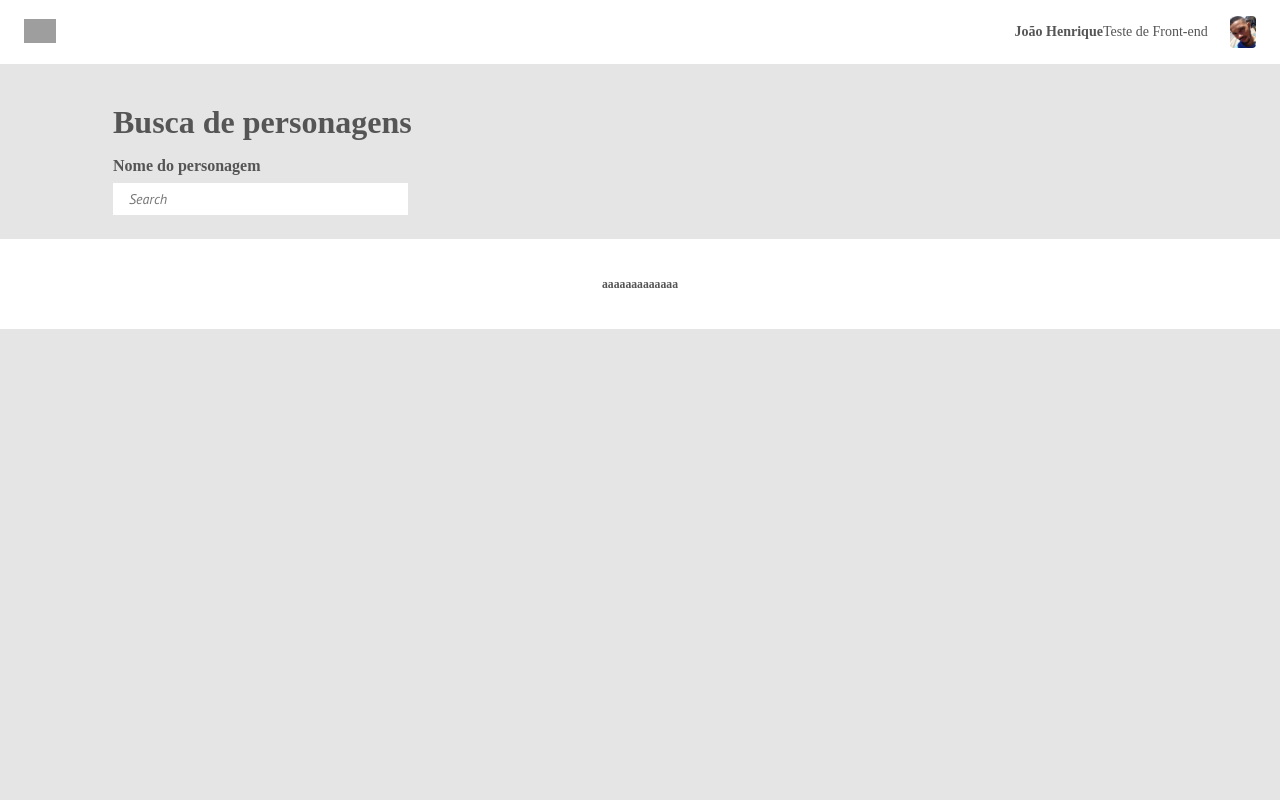
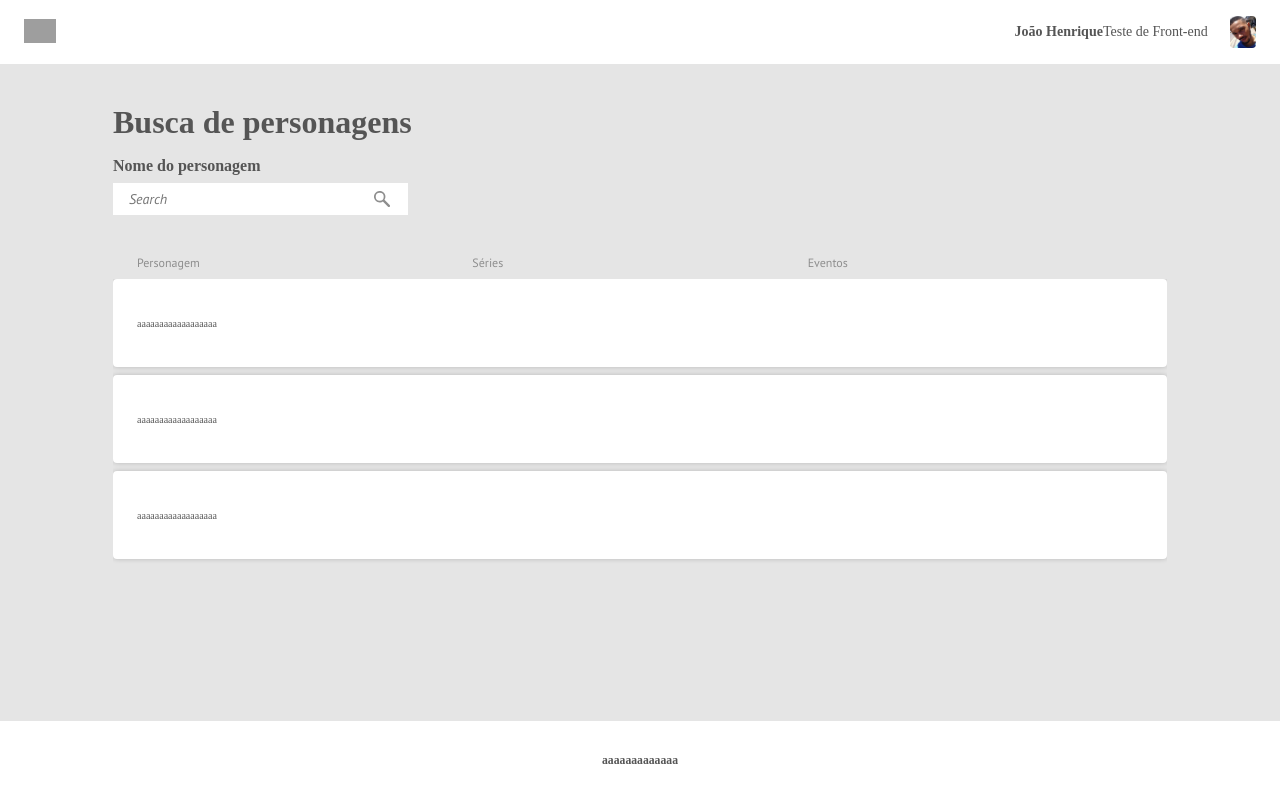
Before and after one commit to joaohqueiroz/objective-marvel, a React (Create React App) app: page / in a window 1280 px wide. Built offline with nearby package versions, Linux system fonts and the light colour scheme; no server answers; grey boxes are pictures that could not be loaded; a web font is replaced by a local one.

Commit message:
Iniciando listagem

```diff
--- a/package.json
+++ b/package.json
@@ -9,7 +9,6 @@
     "axios": "^0.21.1",
     "react": "^17.0.2",
     "react-dom": "^17.0.2",
-    "react-icons": "^4.2.0",
     "react-scripts": "4.0.3",
     "styled-components": "^5.3.0",
     "web-vitals": "^1.0.1"
--- a/src/assets/styles/global.css
+++ b/src/assets/styles/global.css
@@ -23,3 +23,14 @@ body {
     font-size: 62.5%;
   }
 }
+
+.App {
+  display: flex;
+  flex-direction: column;
+  align-items: center;
+  justify-content: space-between;
+
+  min-height: 100vh;
+  height: 100%;
+  width: 100%;
+}
--- /dev/null
+++ b/src/components/Item/index.jsx
@@ -0,0 +1,13 @@
+import React from 'react';
+
+import * as S from './styles';
+
+function Item() {
+  return (
+      <S.Container>
+          aaaaaaaaaaaaaaaaaa
+      </S.Container>
+  );
+}
+
+export default Item;
--- /dev/null
+++ b/src/components/Item/styles.js
@@ -0,0 +1,18 @@
+import styled from 'styled-components';
+
+export const Container = styled.div`
+    width: 100%;
+    height: 8.8rem;
+    border-radius: 4px;
+    box-shadow: 0px 0px 5px #00000033;
+    padding: 2rem 2.4rem;
+    background-color: white;
+    margin-bottom: .8rem;
+
+    display: grid;
+    grid-template-columns: repeat(3, 1fr);
+    grid-template-rows: 1fr;
+    grid-column-gap: 0px;
+    grid-row-gap: 0px;
+    align-items: center;
+`;
--- a/src/views/Home/index.jsx
+++ b/src/views/Home/index.jsx
@@ -1,5 +1,6 @@
 import React, { useEffect, useState } from "react";
-import { AiOutlineSearch } from "react-icons/ai";
+import { ReactComponent as Search } from "../../assets/images/search.svg";
+import Item from "../../components/Item";
 import Navfooter from "../../components/Navfooter";
 import api from "../../services/api";
 
@@ -35,8 +36,21 @@ function Home() {
         <S.Title><span>Busca de personagens</span></S.Title>
         <S.Search>
             <p>Nome do personagem</p>
-            <input type="text" placeholder="Search"/>
+            <S.InputWrapper>
+              <input type="text" placeholder="Search"/>
+              <button><Search/></button>
+            </S.InputWrapper>
         </S.Search>
+        <S.ListTitle>
+          <span>Personagem</span>
+          <span className="hide">Séries</span>
+          <span className="hide">Eventos</span>
+        </S.ListTitle>
+        <S.ItemsList>
+          <Item />
+          <Item />
+          <Item />
+        </S.ItemsList>
         {/* {chars.length > 0 ? <img src={`${chars[0].thumbnail.path}/portrait_small.${chars[0].thumbnail.extension}`} alt="" /> : null} */}
       </S.Main>
       <Navfooter />
--- a/src/views/Home/styles.js
+++ b/src/views/Home/styles.js
@@ -5,13 +5,20 @@ export const Container = styled.div`
     flex-direction: column;
     align-items: center;
     justify-content: space-between;
+
+    height: 100%;
+    width: 100%;
 `;
 
 export const Main = styled.div`
     height: 100%;
     width: 100%;
 
-    padding: 4rem 11.3rem 2.4rem;
+    padding: 4rem 11.3rem 1.6rem;
+
+    @media only screen and (max-width: 600px) {
+        padding: 4rem 2.4rem 1.6rem;
+    }
 `;
 
 export const Title = styled.div`
@@ -24,6 +31,12 @@ export const Title = styled.div`
     display: flex;
     align-items: center;
     justify-content: start;
+
+    @media only screen and (max-width: 600px) {
+        font-size: 24px;
+        justify-content: center;
+        margin-bottom: 2.4rem;
+    }
 `;
 
 export const Search = styled.div`
@@ -31,6 +44,7 @@ export const Search = styled.div`
     flex-direction: column;
     align-items: start;
     justify-content: space-between;
+    margin-bottom: 4rem;
 
     p {
         font-family: 'PT Sans Caption';
@@ -40,14 +54,70 @@ export const Search = styled.div`
         margin-bottom: .8rem;
     }
 
+    @media only screen and (max-width: 600px) {
+        align-items: center;
+    }
+`;
+
+export const InputWrapper = styled.div`
+    width: 29.5rem;
+    background-color: white;
+    display: flex;
+    align-items: center;
+    justify-content: space-between;
+    padding: .4rem .8rem;
+    height: 3.2rem;
+
     input {
         font-family: 'PT Sans';
         font-size: 14px;
         font-style: italic;
 
-        min-width: 29.5rem;
-        height: 3.2rem;
-        padding: .8rem 1.6rem;
+        width: 100%;
+        padding: .4rem .8rem;
         border: none;
+        outline: none;
+    }
+
+    button {
+        width: 2.4rem;
+        height: 2.4rem;
+        margin: 0 .8rem;
+        border: none;
+        background-color: white;
+        cursor: pointer;
+        color: #555555;
+
+        display: flex;
+        align-items: center;
+        justify-content: center;
+    }
+
+    @media screen and (max-width: 600px) {
+        width: 100%;
     }
 `;
+
+export const ListTitle = styled.div`
+    font-family: "PT Sans";
+    font-size: 12px;
+    color: #8E8E8E;
+    padding: 0 2.4rem;
+    margin-bottom: .9rem;
+
+    display: grid;
+    grid-template-columns: repeat(3, 1fr);
+    grid-template-rows: 1fr;
+    grid-column-gap: 0px;
+    grid-row-gap: 0px;
+
+    @media screen and (max-width: 600px) {
+        span.hide {
+            display: none;
+        }
+    }
+`;
+
+export const ItemsList = styled.div`
+    overflow-y: scroll;
+`;
```
Also changed, not shown: src/assets/images/search.svg (added), 1 other file (tests, documents, lock files or other folders).
